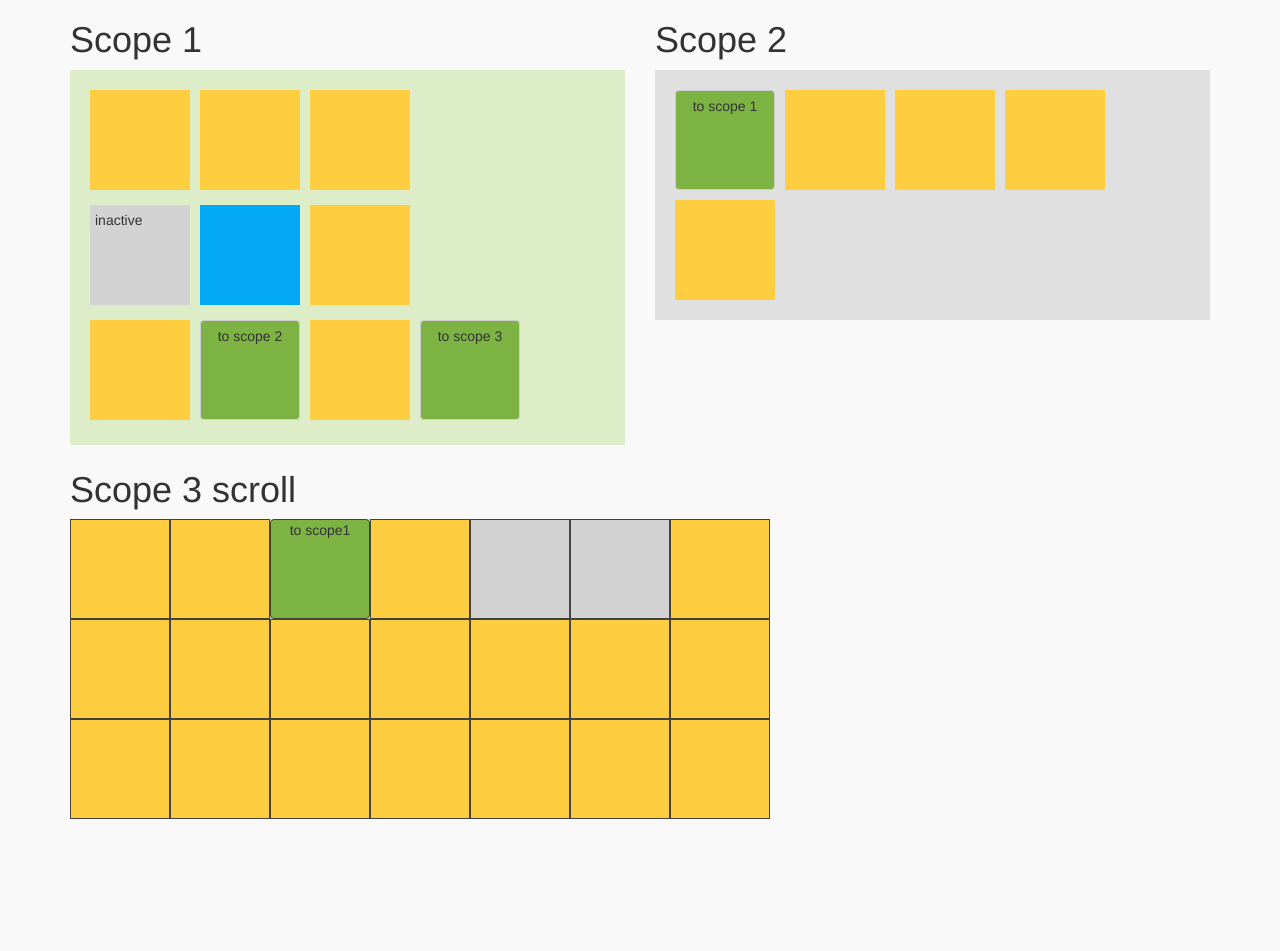
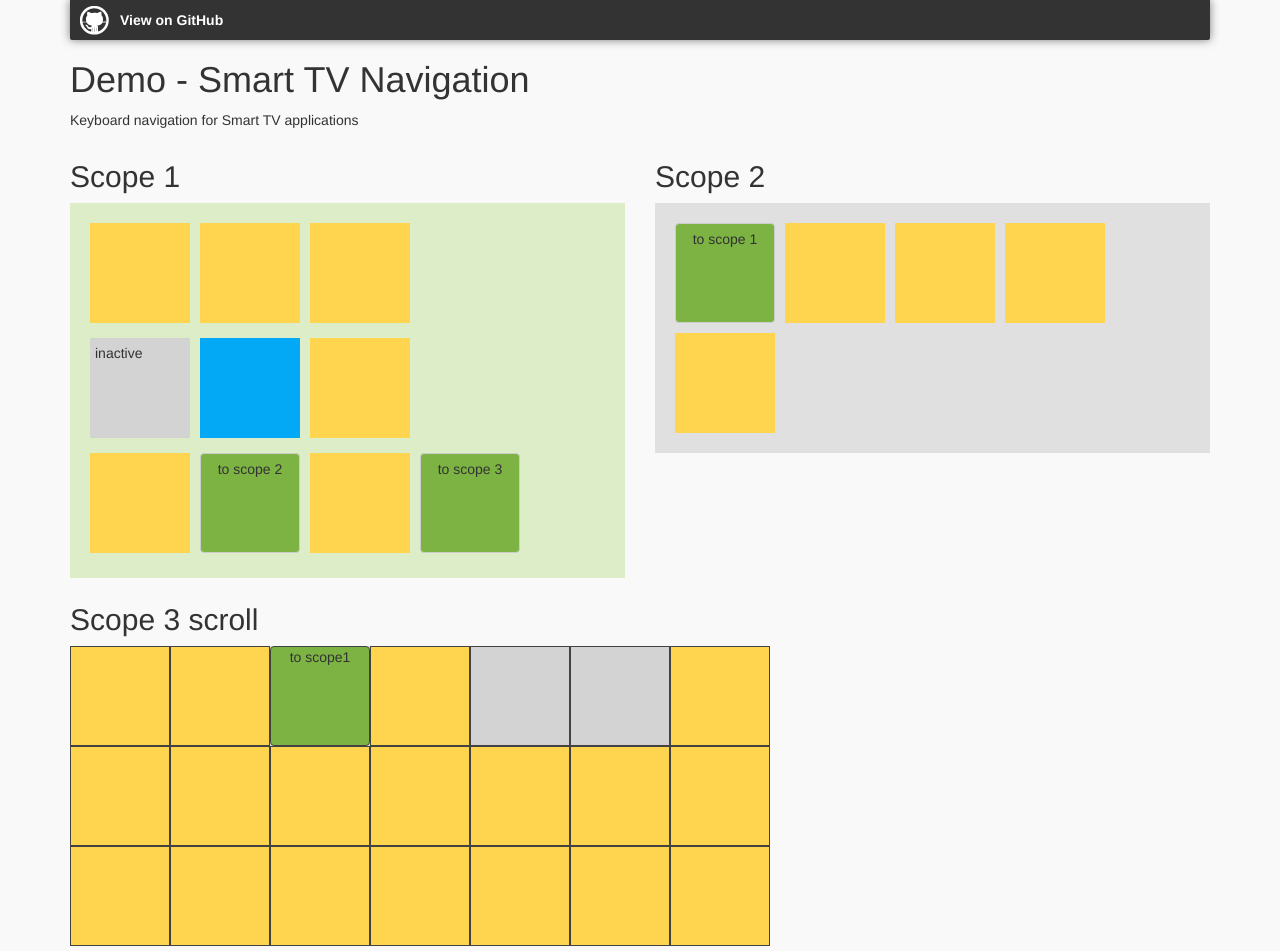
Before and after one commit to ahiipsa/navigation, a website: page demo/navigation.html in a window 1280 px wide. Before the commit the page ends 824 px from the top, so only its background shows below. Drawn offline with nearby package versions, Linux system fonts and the light colour scheme.

Commit message:
update demo

```diff
--- a/demo/navigation.html
+++ b/demo/navigation.html
@@ -2,15 +2,26 @@
 <html>
 <head>
     <meta http-equiv="Content-Type" content="text/html; Charset=UTF-8"/>
-    <title>Navigation</title>
+    <title>Demo - Smart TV Navigation</title>
     <link rel="stylesheet" href="https://maxcdn.bootstrapcdn.com/bootstrap/3.3.2/css/bootstrap.min.css">
     <link rel="stylesheet" href="style.css"/>
 </head>
 <body ng-controller="MainCtrl">
     <div class="container">
+        <div class="row">
+            <div class="col-md-12">
+                  <a id="forkme_banner" href="https://github.com/ahiipsa/navigation">View on GitHub</a>
+            </div>
+        </div>
+        <div class="row">
+            <div class="col-md-12">
+                <h1>Demo - Smart TV Navigation</h1>
+                <p>Keyboard navigation for Smart TV applications </p>
+            </div>
+        </div>
         <div class="row example-1">
             <div class="col-md-6">
-                <h1>Scope 1</h1>
+                <h2>Scope 1</h2>
                 <div nv-scope="scope1" nv-scope-current>
                     <div class="block-container">
                         <div nv-el class="block yellow"></div>
@@ -32,7 +43,7 @@
                 </div>
             </div>
             <div class="col-md-6" >
-                <h1>Scope 2</h1>
+                <h2>Scope 2</h2>
                 <div nv-scope="scope2" class="example-1">
                     <div id="scope2-scope1" nv-el class="block green btn btn-default">to scope 1</div>
                     <div class="block yellow" nv-el></div>
@@ -44,7 +55,7 @@
         </div>
         <div class="row example-2">
             <div class="col-md-6">
-                <h1>Scope 3 scroll</h1>
+                <h2>Scope 3 scroll</h2>
                 <div id="scroll" nv-scope="scope3">
                     <div class="wide-container">
                         <div nv-el nv-el-current class="block yellow"></div>
@@ -180,10 +191,10 @@
             navigation.changeScope('scope1');
         });
 
-        document.body.addEventListener('nv-move', function (event) {
-            var element = navigation.getCurrentScope().getCurrentElement();
-            drawFOV(element, navigation.getOptions().FOV);
-        });
+//        document.body.addEventListener('nv-move', function (event) {
+//            var element = navigation.getCurrentScope().getCurrentElement();
+//            drawFOV(element, navigation.getOptions().FOV);
+//        });
 
     </script>
 </body>
--- a/demo/style.css
+++ b/demo/style.css
@@ -1,5 +1,17 @@
 body {
     background-color: #F9F9F9;
+}
+
+#forkme_banner {
+    display: block;
+    position: relative;
+    padding: 10px 50px 10px 50px;
+    color: #fff;
+    background: url('blacktocat.png') #333333 no-repeat 10px 50%;
+    font-weight: 700;
+    box-shadow: 0 0 10px rgba(0,0,0,.5);
+    border-bottom-left-radius: 2px;
+    border-bottom-right-radius: 2px;
 }
 
 .block-container {
@@ -63,11 +75,11 @@ body {
 }
 
 .orange {
-    background-color: orange;
+    background-color: #FFB74D;
 }
 
 .yellow {
-    background-color: #FFCD40;
+    background-color: #FFD54F;
 }
 
 .green {
```
Also changed, not shown: demo/blacktocat.png (added).
